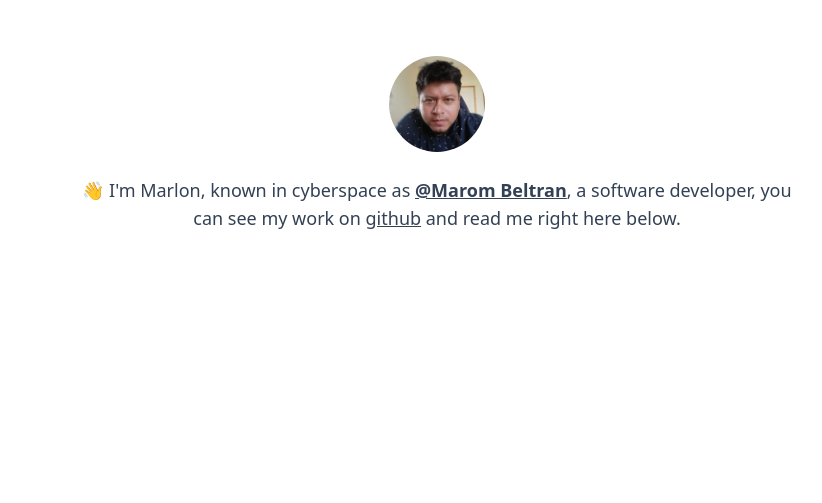
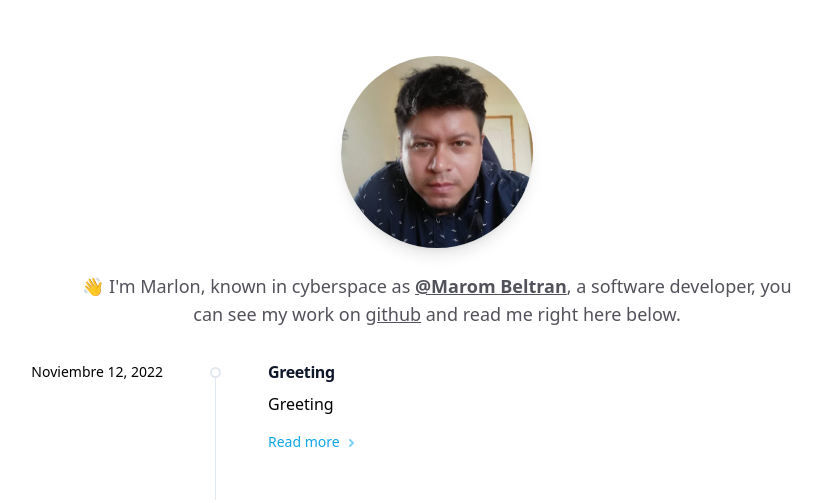
Before and after one commit to marombeltran/marombeltran.github.io, a plain HTML site: page index.html in a window 1280 px wide. Shown: the whole page, without its empty margins (203-1025 px from the left). Drawn offline with Linux system fonts and the light colour scheme.

Commit message:
Greeting article .

```diff
--- a/index.html
+++ b/index.html
@@ -4,26 +4,60 @@
         <meta charset="UTF-8">
         <meta name="viewport" content="width=device-width, user-scalable=no, initial-scale=1.0, maximum-scale=1.0, minimum-scale=1.0">
         <meta http-equiv="X-UA-Compatible" content="ie=edge">
-        <link href="./dist/output.css" rel="stylesheet">
+        <link href="/dist/output.css" rel="stylesheet">
         <title>Marom Beltran</title>
     </head>
     <body>
         <div class="md:container md:mx-auto py-6">
+            <header>
                 <figure class="rounded-xl p-8 dark:bg-slate-800">
-                <img class="w-24 h-24 rounded-full mx-auto" src="/src/images/marombeltran.jpg" alt="">
+                    <img class="w-48 h-48 rounded-full mx-auto shadow-lg" src="/src/images/marombeltran.jpg" alt="">
                     <div class="pt-6 text-center space-y-4">
                         <blockquote>
-                        <p class="text-lg text-slate-700">
-                            👋 I'm Marlon, known in cyberspace as <a class="font-bold underline" href="https://twitter.com/marom_beltran" target="_blank">@Marom Beltran</a>, a software developer, you can see my work on <a class="underline" href="https://github.com/marombeltran" target="_blank">github</a> and read me right here below.
+                            <p class="text-lg text-zinc-600">
+                                👋 I'm Marlon, known in cyberspace as <a class="font-bold underline" href="https://twitter.com/marom_beltran" target="_blank">@Marom Beltran</a>, a software developer,
+                                you can see my work on <a class="underline" href="https://github.com/marombeltran" target="_blank">github</a> and read me right here below.
                             </p>
                         </blockquote>
                     </div>
                 </figure>
-
-            <div class="columns-1">
-                <p class="font-normal"></p>
+            </header>
+            <main class="grid grid-cols-1">
+                <div class="relative sm:pb-12 sm:ml-[calc(2rem+1px)] md:ml-[calc(3.5rem+1px)] lg:ml-[max(calc(14.5rem+1px),calc(100%-48rem))]">
+                    <div class="hidden absolute top-3 bottom-0 right-full mr-7 md:mr-[3.25rem] w-px bg-slate-200 dark:bg-slate-800 sm:block"></div>
+                    <div class="space-y-16">
+                        <article class="relative group">
+                            <div class="absolute -inset-y-2.5 -inset-x-4 md:-inset-y-4 md:-inset-x-6 sm:rounded-2xl group-hover:bg-slate-50/70 dark:group-hover:bg-slate-800/50"></div>
+                            <svg viewBox="0 0 9 9" class="hidden absolute right-full mr-6 top-2 text-slate-200 dark:text-slate-600 md:mr-12 w-[calc(0.5rem+1px)] h-[calc(0.5rem+1px)] overflow-visible sm:block">
+                                <circle cx="4.5" cy="4.5" r="4.5" stroke="currentColor" class="fill-white dark:fill-slate-900" stroke-width="2"></circle>
+                            </svg>
+                            <div class="relative">
+                                <h3 class="text-base font-semibold tracking-tight text-slate-900 dark:text-slate-200 pt-8 lg:pt-0">
+                                    Greeting
+                                </h3>
+                                <div class="mt-2 mb-4 prose prose-slate prose-a:relative prose-a:z-10 dark:prose-dark line-clamp-2">
+                                    <p>
+                                        Greeting
+                                    </p>
                                 </div>
-
+                                <dl class="absolute left-0 top-0 lg:left-auto lg:right-full lg:mr-[calc(6.5rem+1px)]">
+                                    <dt class="sr-only">Date</dt>
+                                    <dd class="whitespace-nowrap text-sm leading-6 dark:text-slate-400">
+                                        <time datetime="2022-11-11T15:30:00.000Z">Noviembre 12, 2022</time>
+                                    </dd>
+                                </dl>
+                            </div>
+                            <a class="flex items-center text-sm text-sky-500 font-medium" href="/blog/greeting.html">
+                                <span class="absolute -inset-y-2.5 -inset-x-4 md:-inset-y-4 md:-inset-x-6 sm:rounded-2xl"></span>
+                                <span class="relative">Read more <span class="sr-only">, Greeting </span></span>
+                                <svg class="relative mt-px overflow-visible ml-2.5 text-sky-300 dark:text-sky-700" width="3" height="6" viewBox="0 0 3 6" fill="none" stroke="currentColor" stroke-width="2" stroke-linecap="round" stroke-linejoin="round">
+                                    <path d="M0 0L3 3L0 6"></path>
+                                </svg>
+                            </a>
+                        </article>
+                    </div>
+                </div>
+            </main>
         </div>
     </body>
 </html>
```
Also changed, not shown: blog/greeting.html (added, +10 -0 lines), dist/output.css. Lines whose indentation alone changed are shown as unchanged.
